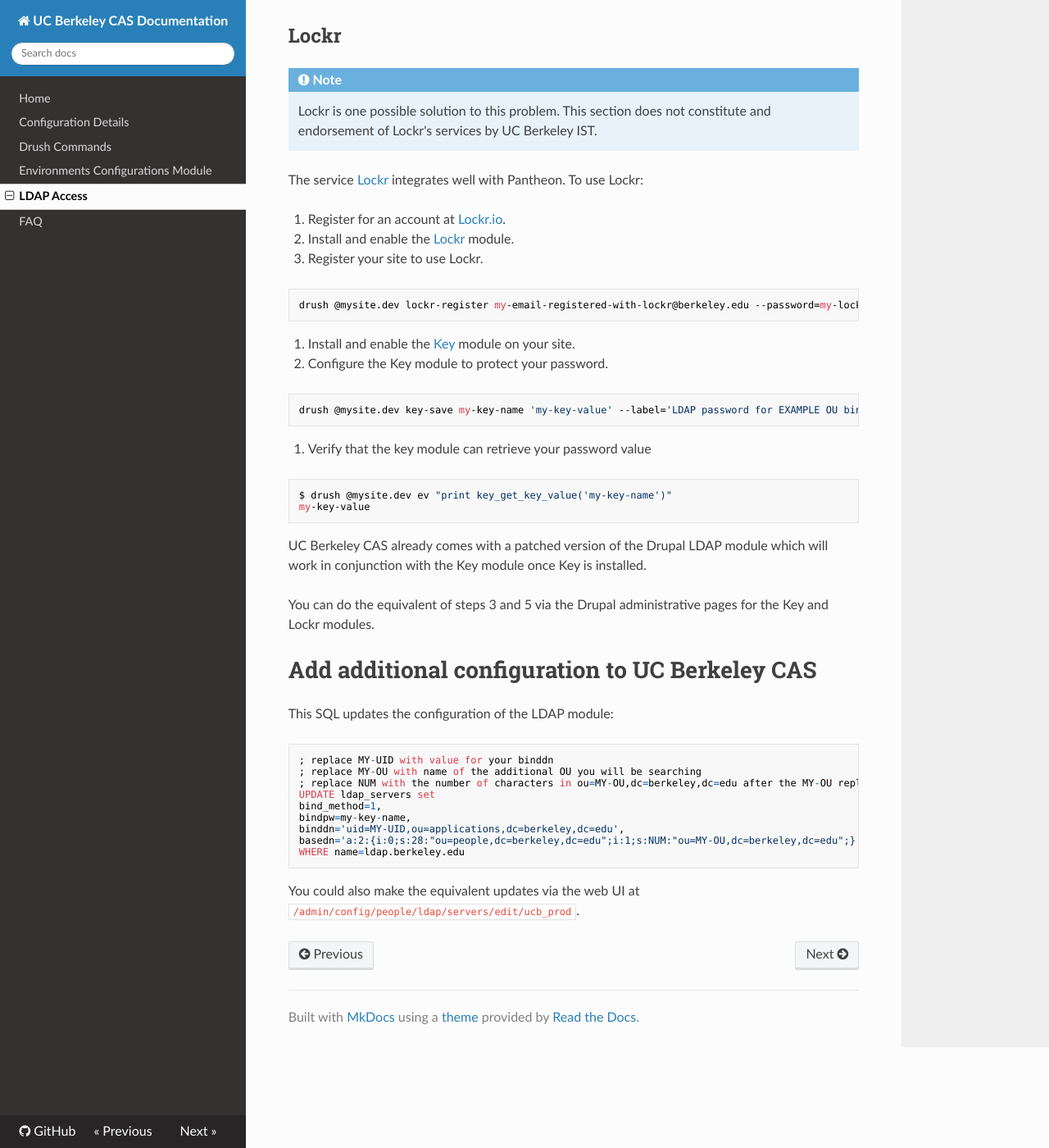
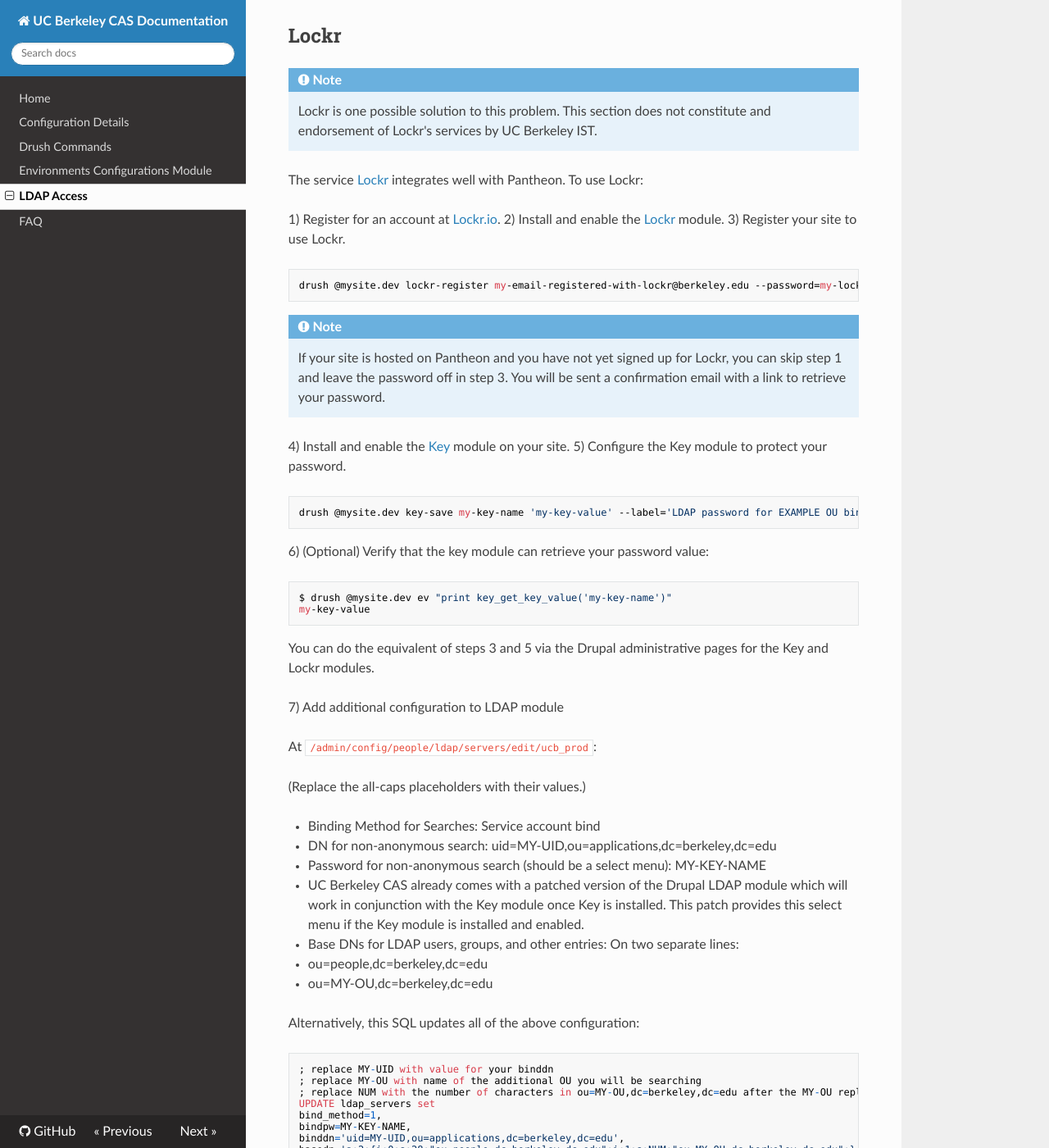
Before and after one commit to ucb-ist-drupal/ucberkeley_cas-7, an MkDocs documentation site: the page built from docs/ldap_access.md, in a window 1280 px wide and 1400 px high, scrolled down 738 px. Shown: the whole window at 82% size. Built offline with MkDocs 1.6.1, drawn with Linux system fonts in a browser that asks for light colours; nearby versions of some CDN libraries; old or Windows-style settings are respelled for this version of MkDocs.

Commit message:
Docs: Update LDAP Access instructions.

````diff
--- a/docs/ldap_access.md
+++ b/docs/ldap_access.md
@@ -31,31 +31,50 @@ dump will reveal this password.)
 
 The service [Lockr](https://lockr.io) integrates well with Pantheon. To use Lockr:
 
-1. Register for an account at [Lockr.io](https://lockr.io).
-2. Install and enable the [Lockr](https://www.drupal.org/project/lockr) module.
-3. Register your site to use Lockr.
+1) Register for an account at [Lockr.io](https://lockr.io).
+2) Install and enable the [Lockr](https://www.drupal.org/project/lockr) module.
+3) Register your site to use Lockr.
 ```
 drush @mysite.dev lockr-register my-email-registered-with-lockr@berkeley.edu --password=my-lockr-password
 ```
-4. Install and enable the [Key](https://www.drupal.org/project/key) module on your site.
-5. Configure the Key module to protect your password.
+!!! note
+
+    If your site is hosted on Pantheon and you have not yet signed up for Lockr, you can skip
+    step 1 and leave the password off in step 3.  You will be sent a confirmation email with a
+    link to retrieve your password.
+
+4) Install and enable the [Key](https://www.drupal.org/project/key) module on your site.
+5) Configure the Key module to protect your password.
 ```
 drush @mysite.dev key-save my-key-name 'my-key-value' --label='LDAP password for EXAMPLE OU bind' --key-provider=lockr --key-type=authentication
 ```
-6. Verify that the key module can retrieve your password value
+
+6) (Optional) Verify that the key module can retrieve your password value:
 ```
 $ drush @mysite.dev ev "print key_get_key_value('my-key-name')"
 my-key-value
 ```
 
-UC Berkeley CAS already comes with a patched version of the Drupal LDAP module
-which will work in conjunction with the Key module once Key is installed.
-
 You can do the equivalent of steps 3 and 5 via the Drupal administrative pages for the Key and Lockr modules.
 
-# Add additional configuration to UC Berkeley CAS
+7) Add additional configuration to LDAP module
 
-This SQL updates the configuration of the LDAP module:
+At `/admin/config/people/ldap/servers/edit/ucb_prod`:
+
+(Replace the all-caps placeholders with their values.)
+
+* Binding Method for Searches: Service account bind
+* DN for non-anonymous search: uid=MY-UID,ou=applications,dc=berkeley,dc=edu
+* Password for non-anonymous search (should be a select menu): MY-KEY-NAME
+  * UC Berkeley CAS already comes with a patched version of the Drupal LDAP module
+    which will work in conjunction with the Key module once Key is installed. This patch provides this
+    select menu if the Key module is installed and enabled.
+* Base DNs for LDAP users, groups, and other entries: On two separate lines:
+  * ou=people,dc=berkeley,dc=edu
+  * ou=MY-OU,dc=berkeley,dc=edu
+
+
+Alternatively, this SQL updates all of the above configuration:
 
 ```
 ; replace MY-UID with value for your binddn
@@ -63,9 +82,8 @@ This SQL updates the configuration of the LDAP module:
 ; replace NUM with the number of characters in ou=MY-OU,dc=berkeley,dc=edu after the MY-OU replacement
 UPDATE ldap_servers set
 bind_method=1,
-bindpw=my-key-name,
+bindpw=MY-KEY-NAME,
 binddn='uid=MY-UID,ou=applications,dc=berkeley,dc=edu',
 basedn='a:2:{i:0;s:28:"ou=people,dc=berkeley,dc=edu";i:1;s:NUM:"ou=MY-OU,dc=berkeley,dc=edu";}' ;
 WHERE name=ldap.berkeley.edu
 ```
-You could also make the equivalent updates via the web UI at `/admin/config/people/ldap/servers/edit/ucb_prod`.
````
